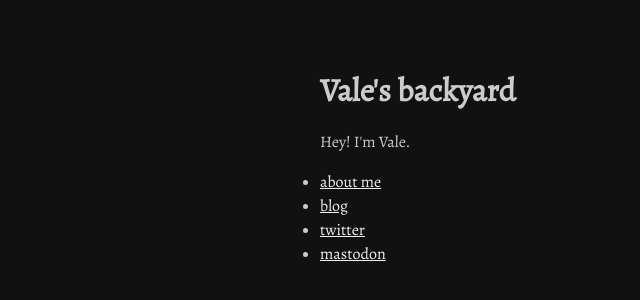
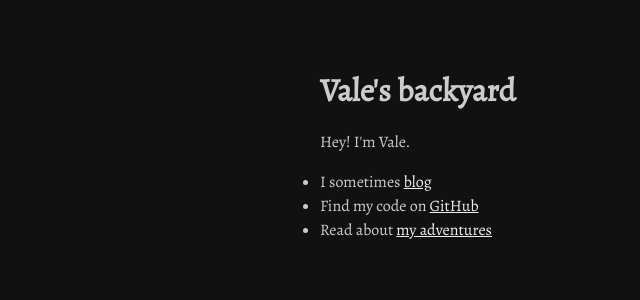
Before and after one commit to valerauko/valerauko.net, a plain HTML site: page index.html in a window 1280 px wide. Shown: the part 190-490 px from the top of the page, without its empty margins (640-1280 px from the left). Drawn offline with nearby package versions, Linux system fonts and the light colour scheme.

Commit message:
Rewrite contents

```diff
--- a/index.html
+++ b/index.html
@@ -4,7 +4,7 @@
     <meta http-equiv="content-type" content="text/html; charset=utf-8" />
     <meta http-equiv="content-language" content="en" />
     <meta http-equiv="keywords" content="vale, valerauko, blog, personal site" />
-    <meta http-equiv="description" content="I'm Vale, coder, translator and blogger." />
+    <meta http-equiv="description" content="I'm Vale, coder, translator and mountaineer." />
     <meta name="robots" content="index, follow" />
     <meta name="author" content="Vale" />
     <meta name="publisher" content="valerauko.net" />
@@ -26,10 +26,9 @@
     <h1>Vale's backyard</h1>
     <p>Hey! I'm Vale.</p>
     <ul>
-      <li><a href="http://about.me/valerauko">about me</a></li>
-      <li><a href="http://blog.valerauko.net/">blog</a></li>
-      <li><a href="http://twitter.com/valerauko">twitter</a></li>
-      <li><a href="http://pawoo.net/@valerauko">mastodon</a></li>
+      <li>I sometimes <a href="https://blog.valerauko.net/">blog</a></li>
+      <li>Find my code on <a href="https://github.com/valerauko">GitHub</a></li>
+      <li>Read about <a href="https://climbing.erdos.tech/">my adventures</a></li>
     </ul>
   </body>
 </html>
```
